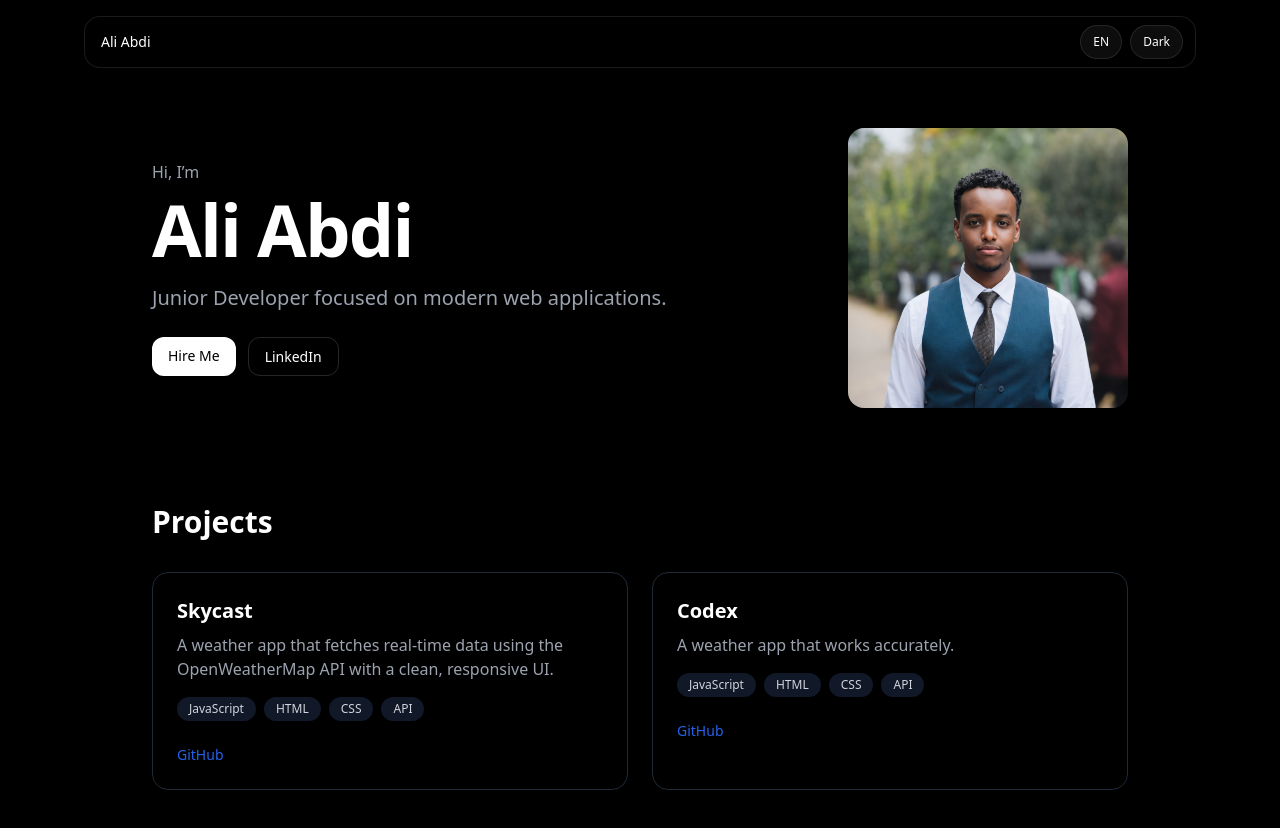
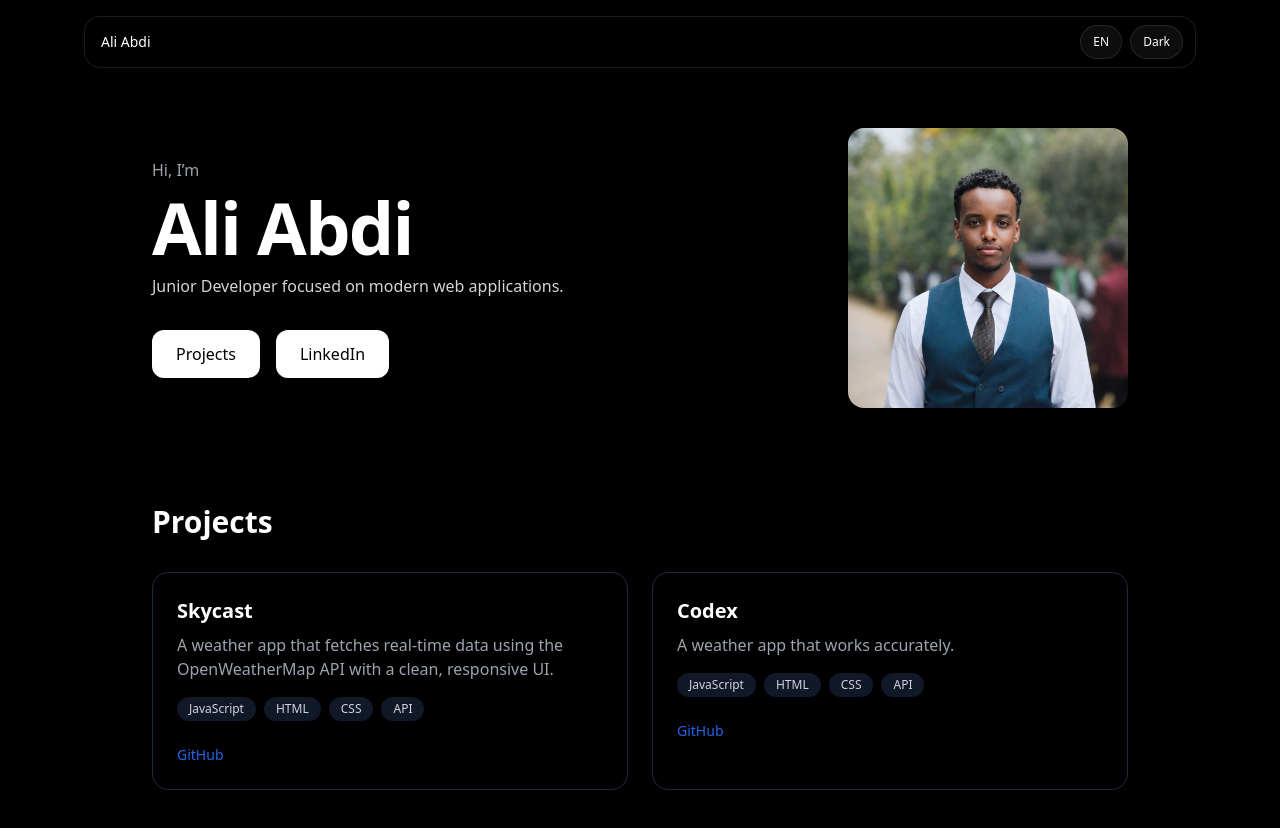
Before and after one commit to Ali-Abdy/ali-portfolio, a Next.js app: page / in a window 1280 px wide. Shown: the top 828 px of the page. Built offline with nearby package versions, Linux system fonts and the light colour scheme.

Commit message:
bg-navy(delete the bg in page.16)

```diff
--- a/app/globals.css
+++ b/app/globals.css
@@ -2,7 +2,103 @@
 @tailwind components;
 @tailwind utilities;
 
-/* Optional: nicer default background for both themes */
-html, body {
+html,
+body {
   height: 100%;
 }
+
+html {
+  scroll-behavior: smooth;
+}
+/* ===== Global Navy Tech Background (no layout impact) ===== */
+
+:root {
+  --navy-0: #070b16;  /* deep base */
+  --navy-1: #08122a;  /* mid */
+  --navy-2: #0a1b3d;  /* glow base */
+}
+
+/* Make sure page has a base background */
+body {
+  background: white;
+}
+
+.dark body {
+  background: var(--navy-0);
+}
+
+/* Global background layers live behind everything */
+body::before,
+body::after {
+  content: "";
+  position: fixed;
+  inset: 0;
+  pointer-events: none;
+  z-index: -1;
+}
+
+/* Layer 1: soft glows + base fade */
+body::before {
+  background:
+    radial-gradient(900px circle at 20% 10%, rgba(37, 99, 235, 0.12), transparent 60%),
+    radial-gradient(800px circle at 80% 20%, rgba(14, 165, 233, 0.08), transparent 55%),
+    radial-gradient(1100px circle at 50% 110%, rgba(37, 99, 235, 0.06), transparent 55%);
+  filter: saturate(105%);
+  opacity: 1;
+}
+
+/* Layer 2: subtle grid (masked so it fades out nicely) */
+body::after {
+  background-image:
+    linear-gradient(to right, rgba(15, 23, 42, 0.10) 1px, transparent 1px),
+    linear-gradient(to bottom, rgba(15, 23, 42, 0.10) 1px, transparent 1px);
+  background-size: 84px 84px;
+
+  /* Fade the grid so it doesn't look like a wallpaper */
+  -webkit-mask-image: radial-gradient(circle at 35% 18%, #000 0%, transparent 70%);
+  mask-image: radial-gradient(circle at 35% 18%, #000 0%, transparent 70%);
+
+  opacity: 0.55;
+}
+
+/* Dark mode tuning */
+.dark body::before {
+  background:
+    radial-gradient(1000px circle at 18% 12%, rgba(37, 99, 235, 0.22), transparent 60%),
+    radial-gradient(900px circle at 78% 18%, rgba(14, 165, 233, 0.14), transparent 58%),
+    linear-gradient(to bottom, var(--navy-0), var(--navy-1));
+  opacity: 1;
+}
+
+.dark body::after {
+  background-image:
+    linear-gradient(to right, rgba(255, 255, 255, 0.06) 1px, transparent 1px),
+    linear-gradient(to bottom, rgba(255, 255, 255, 0.06) 1px, transparent 1px);
+  background-size: 84px 84px;
+
+  -webkit-mask-image: radial-gradient(circle at 35% 18%, #000 0%, transparent 72%);
+  mask-image: radial-gradient(circle at 35% 18%, #000 0%, transparent 72%);
+
+  opacity: 0.6;
+}
+
+/* ===== Optional: subtle animated drift (respects reduced motion) ===== */
+@media (prefers-reduced-motion: no-preference) {
+  body::before {
+    animation: navyGlowDrift 18s ease-in-out infinite;
+  }
+  body::after {
+    animation: navyGridDrift 28s linear infinite;
+  }
+
+  @keyframes navyGlowDrift {
+    0%   { transform: translate3d(0, 0, 0) scale(1); opacity: 1; }
+    50%  { transform: translate3d(-1.5%, 1%, 0) scale(1.03); opacity: 0.95; }
+    100% { transform: translate3d(0, 0, 0) scale(1); opacity: 1; }
+  }
+
+  @keyframes navyGridDrift {
+    0%   { background-position: 0 0, 0 0; }
+    100% { background-position: 84px 84px, 84px 84px; }
+  }
+}
--- a/app/page.tsx
+++ b/app/page.tsx
@@ -5,6 +5,8 @@ import ProjectCard from "@/components/ProjectCard";
 import { useI18n } from "@/app/i18n";
 import { projects } from "@/app/projects.data";
 import Image from "next/image";
+import Hero from "@/components/Hero";
+
 
 
 export default function Home() {
@@ -14,65 +16,12 @@ export default function Home() {
     <main className="min-h-screen bg-white text-black dark:bg-black dark:text-white">
       <TopBar />
 
-{/* HERO SECTION */}
-<section className="mx-auto max-w-5xl px-6 pt-32 pb-24">
-  <div className="flex items-center justify-between gap-6 md:gap-10">
-    {/* Left: Text */}
-    <div className="min-w-0 flex-1">
-      <p className="text-[clamp(12px,2.4vw,16px)] text-gray-500 dark:text-gray-400">
-        {lang === "de" ? "Hallo, ich bin" : "Hi, I’m"}
-      </p>
-
-      <h1 className="mt-2 font-semibold tracking-tight text-[clamp(28px,6vw,72px)] leading-[1.05]">
-        Ali Abdi
-      </h1>
-
-      <p className="mt-4 text-[clamp(13px,2.6vw,20px)] text-gray-600 dark:text-gray-400 max-w-[52ch]">
-        {lang === "de"
-          ? "Junior Entwickler mit Fokus auf moderne Webanwendungen."
-          : "Junior Developer focused on modern web applications."}
-      </p>
-
-      <div className="mt-6 flex flex-wrap gap-3">
-        <a
-          href="#contact"
-          className="rounded-xl px-4 py-2 text-[clamp(12px,2.2vw,14px)] font-medium bg-black text-white dark:bg-white dark:text-black"
-        >
-          {lang === "de" ? "Kontakt" : "Hire Me"}
-        </a>
-
-        <a
-          href="https://www.linkedin.com/in/ali-abdi-749222356/"
-          target="_blank"
-          rel="noreferrer noopener"
-          className="rounded-xl px-4 py-2 text-[clamp(12px,2.2vw,14px)] font-medium border border-black/10 dark:border-white/15"
-        >
-          LinkedIn
-        </a>
-      </div>
-    </div>
-
-    {/* Right: Image (always visible, always horizontal) */}
-    <div className="flex-none w-[clamp(120px,32vw,280px)]">
-      <div className="relative aspect-square overflow-hidden rounded-2xl bg-black/5 dark:bg-white/5">
-        <Image
-          src="/profile.png"
-          alt="Ali Abdi"
-          fill
-          priority
-          className="object-cover"
-          sizes="(max-width: 768px) 32vw, 280px"
-        />
-      </div>
-    </div>
-  </div>
-</section>
-
+<Hero />
 
       {/* PROJECTS SECTION */}
       <section
         id="projects"
-        className="mx-auto max-w-5xl px-6 pb-28"
+        className="mx-auto max-w-5xl px-6 pb-28 scroll-mt-24 focus-visible:outline-none focus-visible:ring-2 focus-visible:ring-offset-2 focus-visible:ring-black dark:focus-visible:ring-white dark:focus-visible:ring-offset-neutral-950"
       >
         <h3 className="text-3xl font-semibold">
           {lang === "de" ? "Projekte" : "Projects"}
--- /dev/null
+++ b/components/Hero.tsx
@@ -0,0 +1,88 @@
+"use client";
+
+import Image from "next/image";
+import { useI18n } from "@/app/i18n";
+
+export default function Hero() {
+const { lang } = useI18n();
+
+return (
+    <section className="mx-auto max-w-5xl px-6 pt-32 pb-24">
+<div className="flex items-center justify-between gap-x-6 md:gap-10">
+    {/* Left: Text */}
+    <div className="flex flex-col gap-y-2">
+    <p className="text-[clamp(12px,2.4vw,16px)] text-gray-500 dark:text-gray-400">
+        {lang === "de" ? "Hallo, ich bin" : "Hi, I’m"}
+        </p>
+
+
+    <h1 className="font-semibold leading-[1.05] tracking-tight
+        text-[clamp(2.5rem,6vw,4.5rem)]">
+Ali Abdi
+    </h1>
+
+
+    <p className="max-w-xl text-neutral-600 dark:text-neutral-300
+        text-[clamp(1rem,1.2vw,1.125rem)]">
+        {lang === "de"
+        ? "Junior Entwickler mit Fokus auf moderne Webanwendungen."
+        : "Junior Developer focused on modern web applications."}
+    </p>
+
+    <div className="mt-6 flex flex-wrap gap-x-4">
+        <a
+  href="#projects"
+  className="
+    inline-flex items-center justify-center
+    px-6 py-3
+    rounded-xl
+    font-medium
+    transition-all duration-200
+    bg-black text-white
+    dark:bg-white dark:text-black
+    hover:opacity-90
+    active:scale-[0.98]
+  "
+>
+  {lang === "de" ? "Projekte" : "Projects"}
+</a>
+
+
+        <a
+        href="https://www.linkedin.com/in/ali-abdi-749222356/"
+        target="_blank"
+        rel="noreferrer noopener"
+        className="
+    inline-flex items-center justify-center
+    px-6 py-3
+    rounded-xl
+    font-medium
+    transition-all duration-200
+    bg-black text-white
+    dark:bg-white dark:text-black
+    hover:opacity-90
+    active:scale-[0.98]
+  "
+        >
+        LinkedIn
+        </a>
+    </div>
+    </div>
+
+    {/* Right: Image (always visible, always horizontal) */}
+    <div className="flex-none w-[clamp(120px,32vw,280px)]">
+    <div className="relative aspect-square overflow-hidden rounded-2xl bg-black/5 dark:bg-white/5">
+        <Image
+        src="/profile.png"
+        alt="Ali Abdi"
+        fill
+        priority
+        className="object-cover"
+        sizes="(max-width: 768px) 32vw, 280px"
+        />
+    </div>
+    </div>
+</div>
+</section>
+);
+}
--- a/components/TopBar.tsx
+++ b/components/TopBar.tsx
@@ -26,7 +26,7 @@ export default function TopBar() {
             <button
               onClick={toggleLang}
               className="rounded-full px-3 py-2 text-xs font-medium border border-black/10 bg-white/60 hover:bg-white
-                         dark:border-white/10 dark:bg-white/5 dark:hover:bg-white/10 text-black dark:text-white"
+                        dark:border-white/10 dark:bg-white/5 dark:hover:bg-white/10 text-black dark:text-white"
               aria-label="Toggle language"
             >
               {lang === "en" ? "EN" : "DE"}
@@ -36,7 +36,7 @@ export default function TopBar() {
             <button
               onClick={() => setTheme(isDark ? "light" : "dark")}
               className="rounded-full px-3 py-2 text-xs font-medium border border-black/10 bg-white/60 hover:bg-white
-                         dark:border-white/10 dark:bg-white/5 dark:hover:bg-white/10 text-black dark:text-white"
+                        dark:border-white/10 dark:bg-white/5 dark:hover:bg-white/10 text-black dark:text-white"
               aria-label="Toggle theme"
             >
               {isDark ? "Dark" : "Light"}
```
